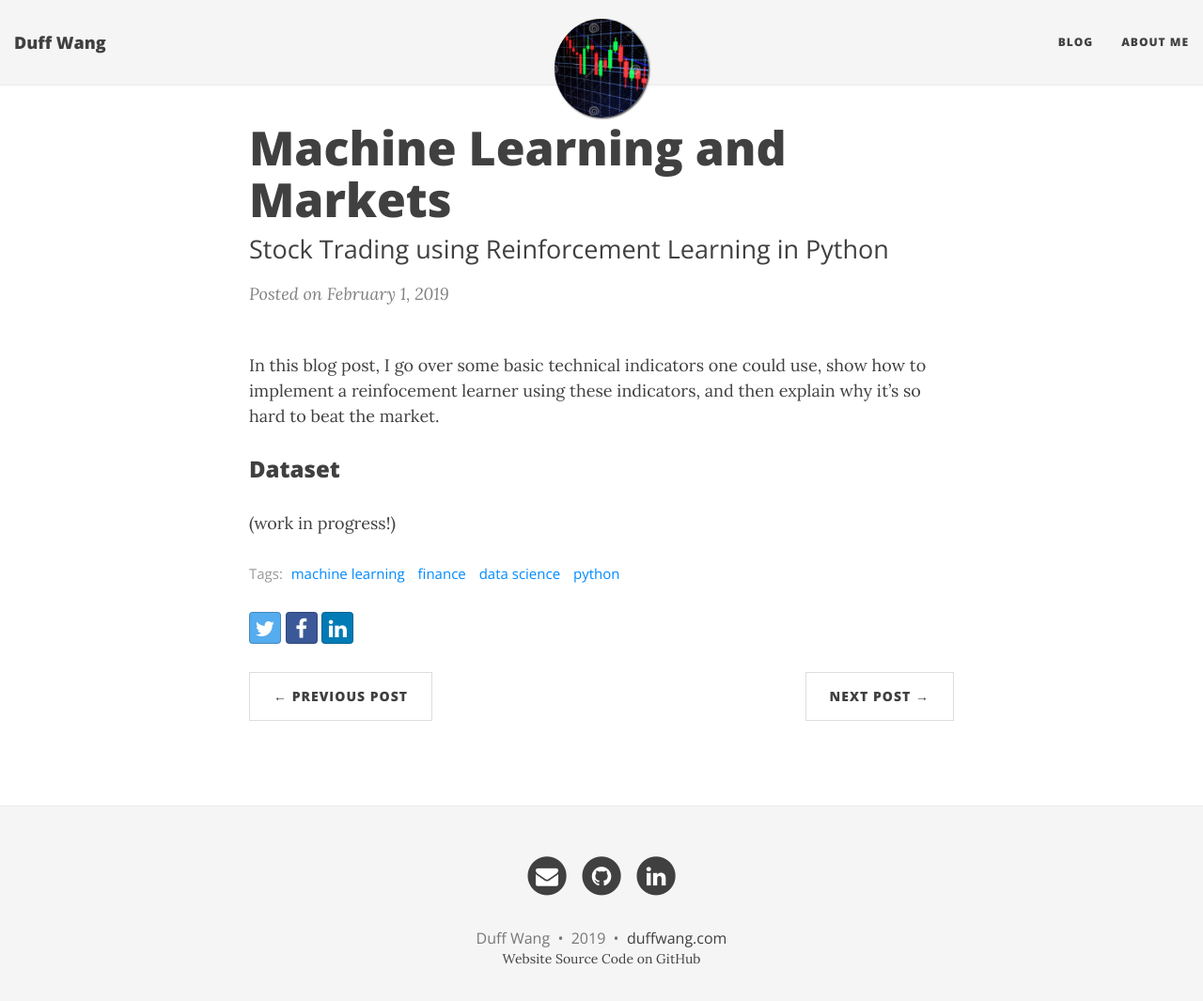
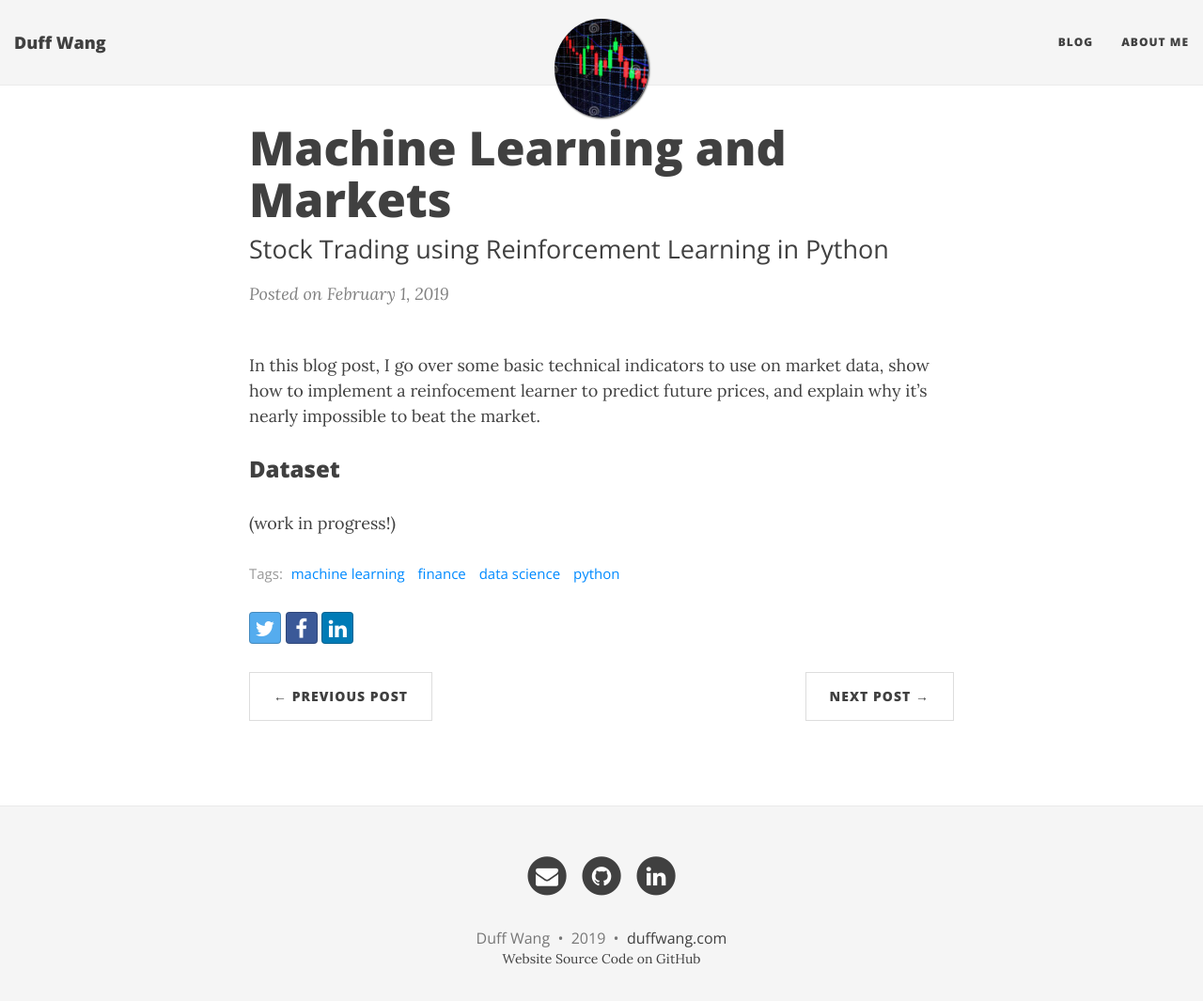
Before and after one commit to duffwang/duffwang.github.io, a Jekyll site: the page built from _posts/2019-02-01-machine-learning-trading.md, in a window 1280 px wide and 1080 px high. Shown: the top 1065 px of the window at 94% size. Built offline with Jekyll 4.4.1, drawn with Linux system fonts in a browser that asks for light colours; nearby versions of some CDN libraries; comment, search, counter and statistics services are not loaded.

Commit message:
Update 2019-02-01-machine-learning-trading.md

```diff
--- a/_posts/2019-02-01-machine-learning-trading.md
+++ b/_posts/2019-02-01-machine-learning-trading.md
@@ -6,7 +6,7 @@ tags: [machine learning, finance, data science, python]
 image: /img/3.png
 ---
 
-In this blog post, I go over some basic technical indicators one could use, show how to implement a reinfocement learner using these indicators, and then explain why it's so hard to beat the market.
+In this blog post, I go over some basic technical indicators to use on market data, show how to implement a reinfocement learner to predict future prices, and explain why it's nearly impossible to beat the market.
 
 ### Dataset
 
```
